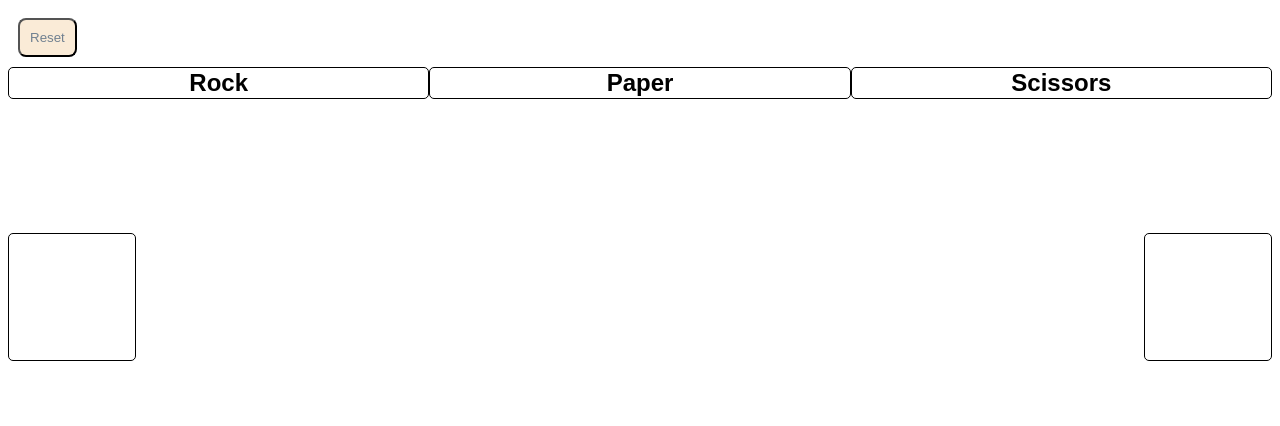
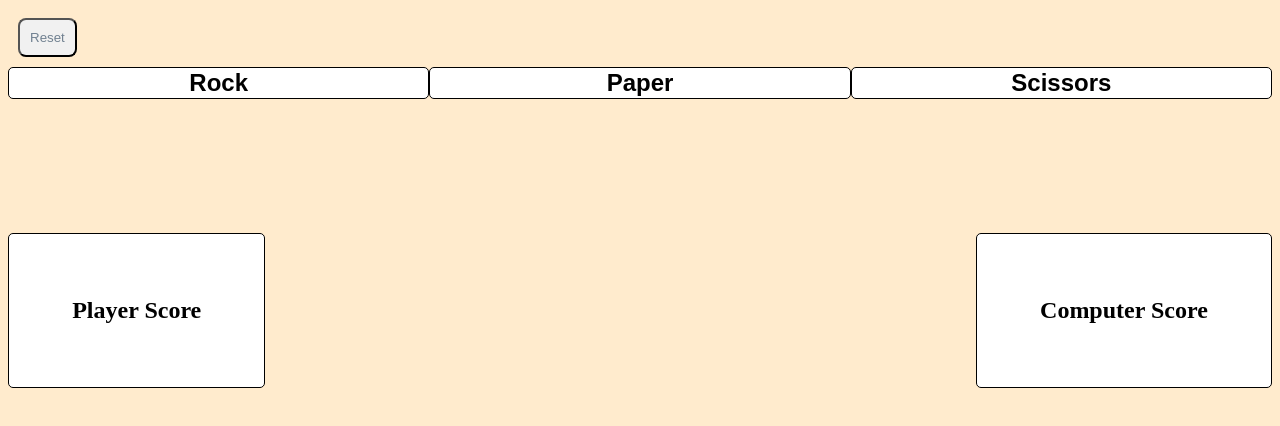
Before and after one commit to shazid98/rock-paper-scissors, a plain HTML site: page index.html in a window 1280 px wide. Drawn offline with Linux system fonts and the light colour scheme.

Commit message:
updated pointer for reset button

```diff
--- a/css/styles.css
+++ b/css/styles.css
@@ -1,13 +1,14 @@
-.reset {
-
+body {
+  background-color: blanchedalmond;
 }
 
 #reset {
-  background-color: antiquewhite;
+  background-color: #f1f1f1;
   color: slategrey;
   border-radius: 8px;
   padding: 10px;
   margin: 10px;
+  cursor: pointer;
 }
 
 #reset:hover {
@@ -22,7 +23,6 @@
   justify-content: space-between;
   align-items: center;
   margin: 0 0 1em 0;
-
 }
 
 .choice-btn {
@@ -43,11 +43,15 @@
 }
 
 #result {
-  background-color: #fff;
+  background-color: transparent;
   color: #000;
   border-radius: 8px;
   padding: 10px;
   margin: 10px;
+  display: flex;
+  flex-direction: column;
+  justify-content: center;
+  align-items: center;
 }
 
 .selections {
--- a/index.html
+++ b/index.html
@@ -23,8 +23,8 @@
     <p id="computer-selection"></p>
   </div>
   <div class="scores">
-    <p id="player-score"></p>
-    <p id="computer-score"></p>
+    <p id="player-score">Player Score</p>
+    <p id="computer-score">Computer Score</p>
   </div>
 </body>
 </html>
```
